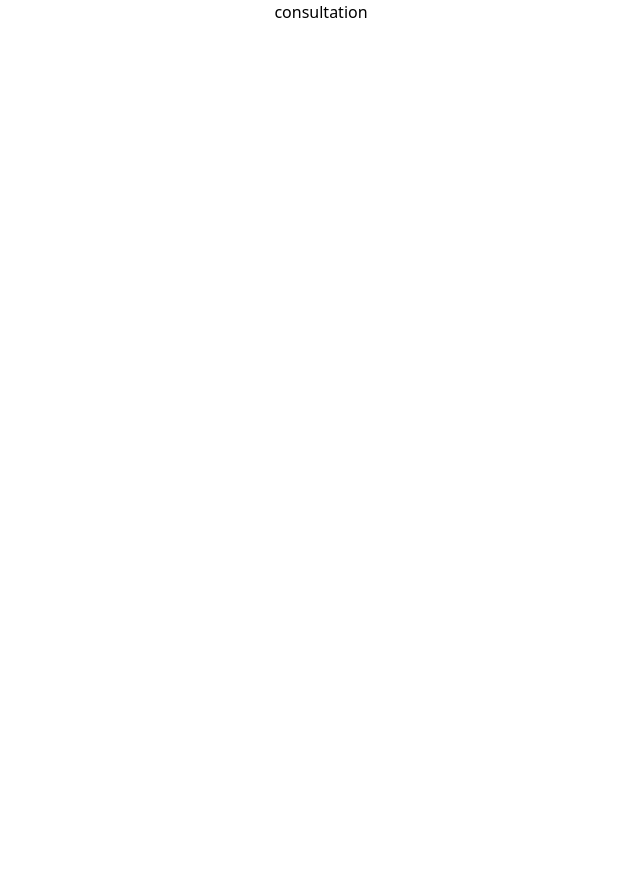
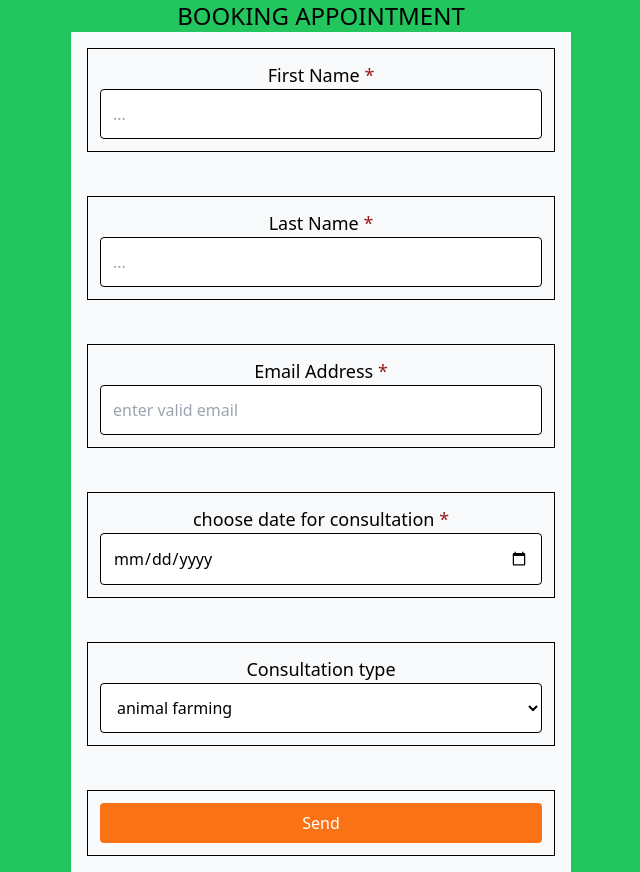
Before and after one commit to StewartMangame/my-farm-Malawi, a React (Create React App) app: page /consultation in a window 1280 px wide. Shown: the whole page, without its empty margins (319-959 px from the left). Before the commit the page ends 800 px from the top, so only its background shows below. Built offline with nearby package versions, Linux system fonts and the light colour scheme.

Commit message:
This is booking form

```diff
--- a/src/components/consultation/consultation.js
+++ b/src/components/consultation/consultation.js
@@ -1,9 +1,89 @@
-import React from 'react'
+import React from "react";
 
-export default function Consultation() {
+export default function ConsultationPage() {
   return (
-    <div>
-      <p>consultation</p>
+    <div className=  "bg-green-500">
+      <p className="text-center text-2xl text-black">BOOKING APPOINTMENT</p>
+      <div className="flex flex-col items-center justify-center">
+        <form className="flex flex-col gap-3 w-[500px] bg-gray-50 ">
+          <div className=" border border-black p-3 m-4 flex flex-col">
+            <label htmlFor="fName" id="fNameLabel" className=" text-lg">
+              First Name <span className="text-red-800">*</span>
+            </label>
+            <input
+              type="text"
+              name="fName"
+              id="fName"
+              placeholder="..."
+              className=" border border-black rounded p-3"
+            />
+          </div>
+
+          <div className=" border border-black p-3 m-4 flex flex-col">
+            <label htmlFor="lName" id="lNameLabel" className=" text-lg">
+              Last Name <span className="text-red-800">*</span>
+            </label>
+            <input
+              type="text"
+              name="lName"
+              id="lName"
+              placeholder="..."
+              className=" border border-black rounded p-3"
+            />
+          </div>
+
+          <div className=" border border-black p-3 m-4 flex flex-col">
+            <label htmlFor="email" id="emailLabel" className=" text-lg">
+              Email Address <span className="text-red-800">*</span>
+            </label>
+            <input
+              type="email"
+              name="email"
+              id="email"
+              placeholder="enter valid email"
+              className=" border border-black rounded p-3"
+            />
+          </div>
+
+          <div className=" border border-black p-3 m-4 flex flex-col">
+            <label htmlFor="date" id="dateLabel" className=" text-lg">
+              choose date for consultation{" "}
+              <span className="text-red-800">*</span>
+            </label>
+            <input
+              type="date"
+              name="date"
+              id="date"
+              placeholder="date for consultation"
+              className="border border-black rounded p-3"
+            />
+          </div>
+          <div className=" border border-black p-3 m-4 flex flex-col">
+            <label
+              htmlFor="consultationtype"
+              id="consultationtypelabel"
+              className=" text-lg"
+            >
+              Consultation type
+            </label>
+            <select className="border border-black rounded p-3 bg-white">
+              <option value="farming">animal farming</option>
+              <option value="diseases">animal diseases</option>
+              <option value="extension">crop extension workers</option>
+              <option value="poultry">poultry</option>
+            </select>
+          </div>
+          <div className=" border border-black p-3 m-4 flex flex-col">
+            <button
+              type="submit"
+              className="bg-orange-500 hover:bg-orange-700 text-white font-hold py-2 px-4 rounded"
+              onClick={() => alert("you have successfully book apointment")}
+            >
+              Send
+            </button>
+          </div>
+        </form>
+      </div>
     </div>
-  )
+  );
 }
```
